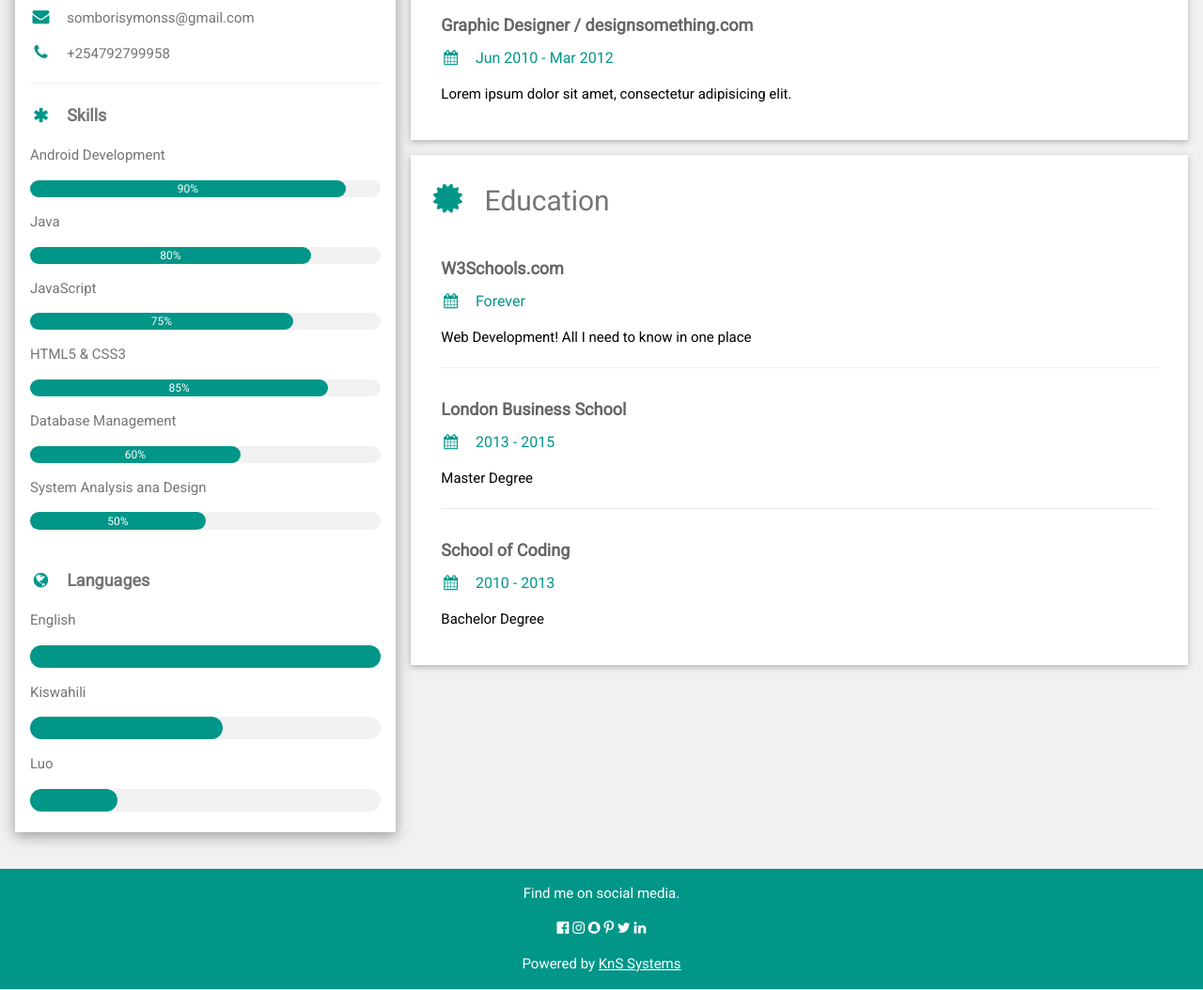
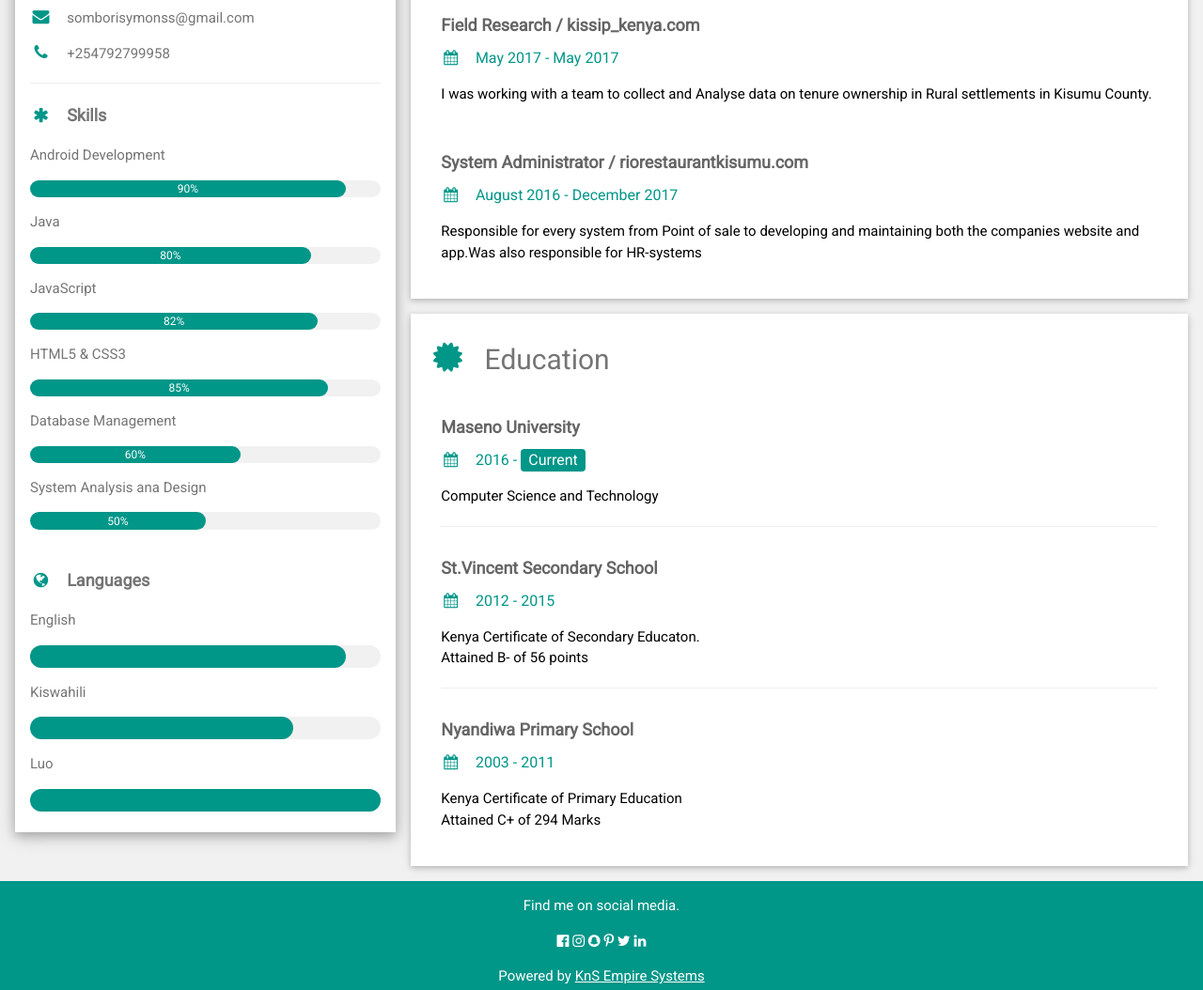
Before and after one commit to Symonss/SymonsCV, a plain HTML site: page index.html in a window 1280 px wide. Shown: the part 500-1554 px from the top of the page at 94% size. Drawn offline with nearby package versions, Linux system fonts and the light colour scheme.

Commit message:
added work experience

```diff
--- a/index.html
+++ b/index.html
@@ -47,7 +47,7 @@
                     </div>
                     <p>JavaScript</p>
                     <div class="w3-light-grey w3-round-xlarge w3-small">
-                        <div class="w3-container w3-center w3-round-xlarge w3-teal" style="width:75%">75%</div>
+                        <div class="w3-container w3-center w3-round-xlarge w3-teal" style="width:82%">82%</div>
                     </div>
                     <p>HTML5 & CSS3</p>
                     <div class="w3-light-grey w3-round-xlarge w3-small">
@@ -66,15 +66,15 @@
                     <p class="w3-large w3-text-theme"><b><i class="fa fa-globe fa-fw w3-margin-right w3-text-teal"></i>Languages</b></p>
                     <p>English</p>
                     <div class="w3-light-grey w3-round-xlarge">
-                        <div class="w3-round-xlarge w3-teal" style="height:24px;width:100%"></div>
+                        <div class="w3-round-xlarge w3-teal" style="height:24px;width:90%"></div>
                     </div>
                     <p>Kiswahili</p>
                     <div class="w3-light-grey w3-round-xlarge">
-                        <div class="w3-round-xlarge w3-teal" style="height:24px;width:55%"></div>
+                        <div class="w3-round-xlarge w3-teal" style="height:24px;width:75%"></div>
                     </div>
                     <p>Luo</p>
                     <div class="w3-light-grey w3-round-xlarge">
-                        <div class="w3-round-xlarge w3-teal" style="height:24px;width:25%"></div>
+                        <div class="w3-round-xlarge w3-teal" style="height:24px;width:100%"></div>
                     </div>
                     <br>
                 </div>
@@ -108,30 +108,37 @@
                     <hr>
                 </div>
                 <div class="w3-container">
-                    <h5 class="w3-opacity"><b>Graphic Designer / designsomething.com</b></h5>
-                    <h6 class="w3-text-teal"><i class="fa fa-calendar fa-fw w3-margin-right"></i>Jun 2010 - Mar 2012</h6>
-                    <p>Lorem ipsum dolor sit amet, consectetur adipisicing elit. </p><br>
+                    <h5 class="w3-opacity"><b>Field Research / kissip_kenya.com</b></h5>
+                    <h6 class="w3-text-teal"><i class="fa fa-calendar fa-fw w3-margin-right"></i>May 2017 - May 2017</h6>
+                    <p>I was working with a team to collect and Analyse  data on tenure ownership in Rural settlements in Kisumu County.</p><br>
+                </div>
+
+                <div class="w3-container">
+                    <h5 class="w3-opacity"><b>System Administrator / riorestaurantkisumu.com</b></h5>
+                    <h6 class="w3-text-teal"><i class="fa fa-calendar fa-fw w3-margin-right"></i>August 2016 - December 2017</h6>
+                    <p>Responsible for every system from Point of sale to developing and maintaining both the companies
+                        website and app.Was also responsible for HR-systems</p><br>
                 </div>
             </div>
 
             <div class="w3-container w3-card w3-white">
                 <h2 class="w3-text-grey w3-padding-16"><i class="fa fa-certificate fa-fw w3-margin-right w3-xxlarge w3-text-teal"></i>Education</h2>
                 <div class="w3-container">
-                    <h5 class="w3-opacity"><b>W3Schools.com</b></h5>
-                    <h6 class="w3-text-teal"><i class="fa fa-calendar fa-fw w3-margin-right"></i>Forever</h6>
-                    <p>Web Development! All I need to know in one place</p>
+                    <h5 class="w3-opacity"><b>Maseno University</b></h5>
+                    <h6 class="w3-text-teal"><i class="fa fa-calendar fa-fw w3-margin-right"></i>2016 - <span class="w3-tag w3-teal w3-round">Current</span></h6>
+                    <p>Computer Science and Technology</p>
                     <hr>
                 </div>
                 <div class="w3-container">
-                    <h5 class="w3-opacity"><b>London Business School</b></h5>
-                    <h6 class="w3-text-teal"><i class="fa fa-calendar fa-fw w3-margin-right"></i>2013 - 2015</h6>
-                    <p>Master Degree</p>
+                    <h5 class="w3-opacity"><b>St.Vincent Secondary School</b></h5>
+                    <h6 class="w3-text-teal"><i class="fa fa-calendar fa-fw w3-margin-right"></i>2012 - 2015</h6>
+                    <p>Kenya Certificate of Secondary Educaton. <br>Attained B- of 56 points</p>
                     <hr>
                 </div>
                 <div class="w3-container">
-                    <h5 class="w3-opacity"><b>School of Coding</b></h5>
-                    <h6 class="w3-text-teal"><i class="fa fa-calendar fa-fw w3-margin-right"></i>2010 - 2013</h6>
-                    <p>Bachelor Degree</p><br>
+                    <h5 class="w3-opacity"><b>Nyandiwa Primary School</b></h5>
+                    <h6 class="w3-text-teal"><i class="fa fa-calendar fa-fw w3-margin-right"></i>2003 - 2011</h6>
+                    <p>Kenya Certificate of Primary Education <br>Attained C+ of 294 Marks</p><br>
                 </div>
             </div>
 
@@ -152,7 +159,7 @@
     <i class="fa fa-pinterest-p w3-hover-opacity"></i>
     <i class="fa fa-twitter w3-hover-opacity"></i>
     <i class="fa fa-linkedin w3-hover-opacity"></i>
-    <p>Powered by <a href="#" target="_blank">KnS Systems</a></p>
+    <p>Powered by <a href="#" target="_blank">KnS Empire Systems</a></p>
 </footer>
 
 </body>
```
